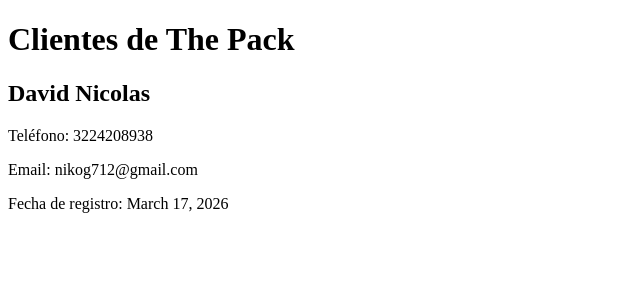
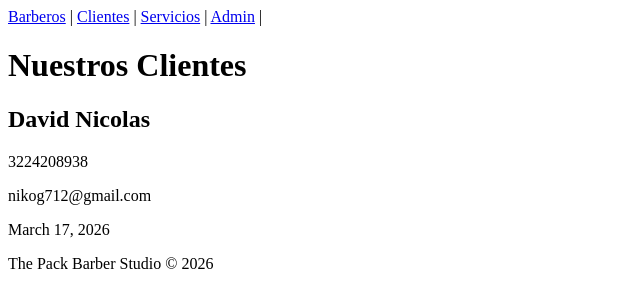
Before and after one commit to DavnicG/the-pack-barberia, a Django app: page /clientes/ in a window 1280 px wide. Shown: the top 308 px of the page, without its empty margins (0-640 px from the left). Run offline with Django 5.2, Linux system fonts and the light colour scheme; data comes from the database, SQL or seed files in the repository.

Commit message:
Actualizacion con base.html

```diff
--- /dev/null
+++ b/templates/base.html
@@ -0,0 +1,23 @@
+<!DOCTYPE html>
+<html lang="es">
+<head>
+    <meta charset="UTF-8">
+    <meta name="viewport" content="width=device-width, initial-scale=1.0">
+    <title>{% block title %}The Pack Barber Studio{% endblock %}</title>
+</head>
+
+<body>
+     <!-- Barra de navegacion -->
+    <nav>
+        <a href="{% url 'lista_barberos'%}">Barberos</a> |
+        <a href="{% url 'lista_clientes'%}">Clientes</a> |
+        <a href="{% url 'lista_servicios'%}">Servicios</a> |
+        <a href="/admin/">Admin</a> |
+    </nav>
+     <!-- este block muestra los contenidos de cada lista -->
+    {% block content %}
+    {% endblock %}
+
+    <footer>The Pack Barber Studio © 2026</footer>
+</body>
+</html>
--- a/templates/clientes/lista.html
+++ b/templates/clientes/lista.html
@@ -1,24 +1,18 @@
-<!DOCTYPE html>
-<html lang="es">
-<head>
-    <meta charset="UTF-8">
-    <meta name="viewport" content="width=device-width, initial-scale=1.0">
-    <title>Clientes- The Pack</title>
-</head>
-<body>
-    <h1>Clientes de The Pack</h1>
+{% extends "base.html" %}
+
+{% block title %}Clientes - The Pack{% endblock %}
+
+{% block content %}
+    <h1>Nuestros Clientes</h1>
 
     {% for cliente in clientes %}
         <div>
             <h2>{{ cliente.nombre }}</h2>
-            <p>Teléfono: {{ cliente.telefono }}</p>
-            <p>Email: {{ cliente.email }}</p>
-            <p>Fecha de registro: {{ cliente.fecha_registro }}</p>
+            <p>{{ cliente.telefono }}</p>
+            <p>{{ cliente.email }}</p>
+            <p>{{ cliente.fecha_registro }}</p>
         </div>
     {% empty %}
-
-        <!-- Esto se muestra si no hay barberos en la BD -->
-        <p>No hay Clientes registrados.</p>
+        <p>No hay Clientes.</p>
     {% endfor %}
-</body>
-</html>
+{% endblock %}
```
Also changed, not shown: templates/barberos/lista.html (+9 -16 lines), templates/servicios/lista.html (+7 -12 lines).
